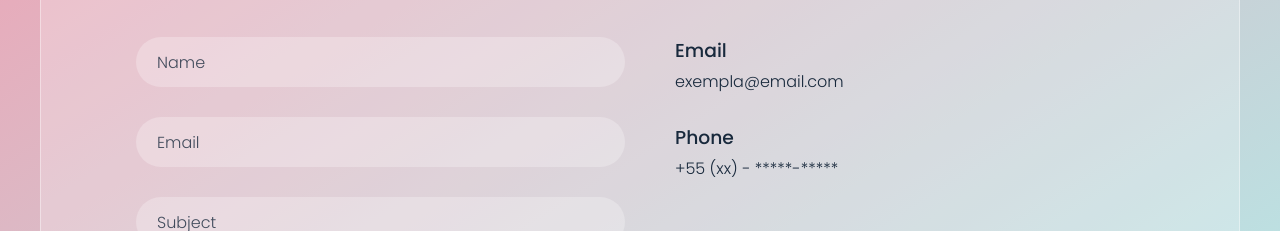
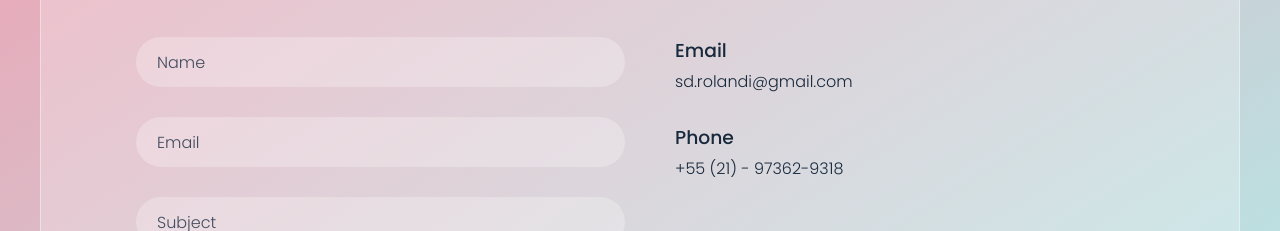
Before and after one commit to yurirolandi/GlassmorphismPortfolio, a Vue app: page /#/contact in a window 1280 px wide. Shown: the part 212-443 px from the top of the page. Built offline with nearby package versions, Linux system fonts and the light colour scheme.

Commit message:
feat: contato

```diff
--- a/src/views/Contact.vue
+++ b/src/views/Contact.vue
@@ -27,11 +27,11 @@
         <div class="contact-info">
           <div class="contact-info__item">
             <h3>Email</h3>
-            <p>exempla@email.com</p>
+            <p>sd.rolandi@gmail.com</p>
           </div>
           <div class="contact-info__item">
             <h3>Phone</h3>
-            <p>+55 (xx) - *****-*****</p>
+            <p>+55 (21) - 97362-9318</p>
           </div>
         </div>
       </div>
```
